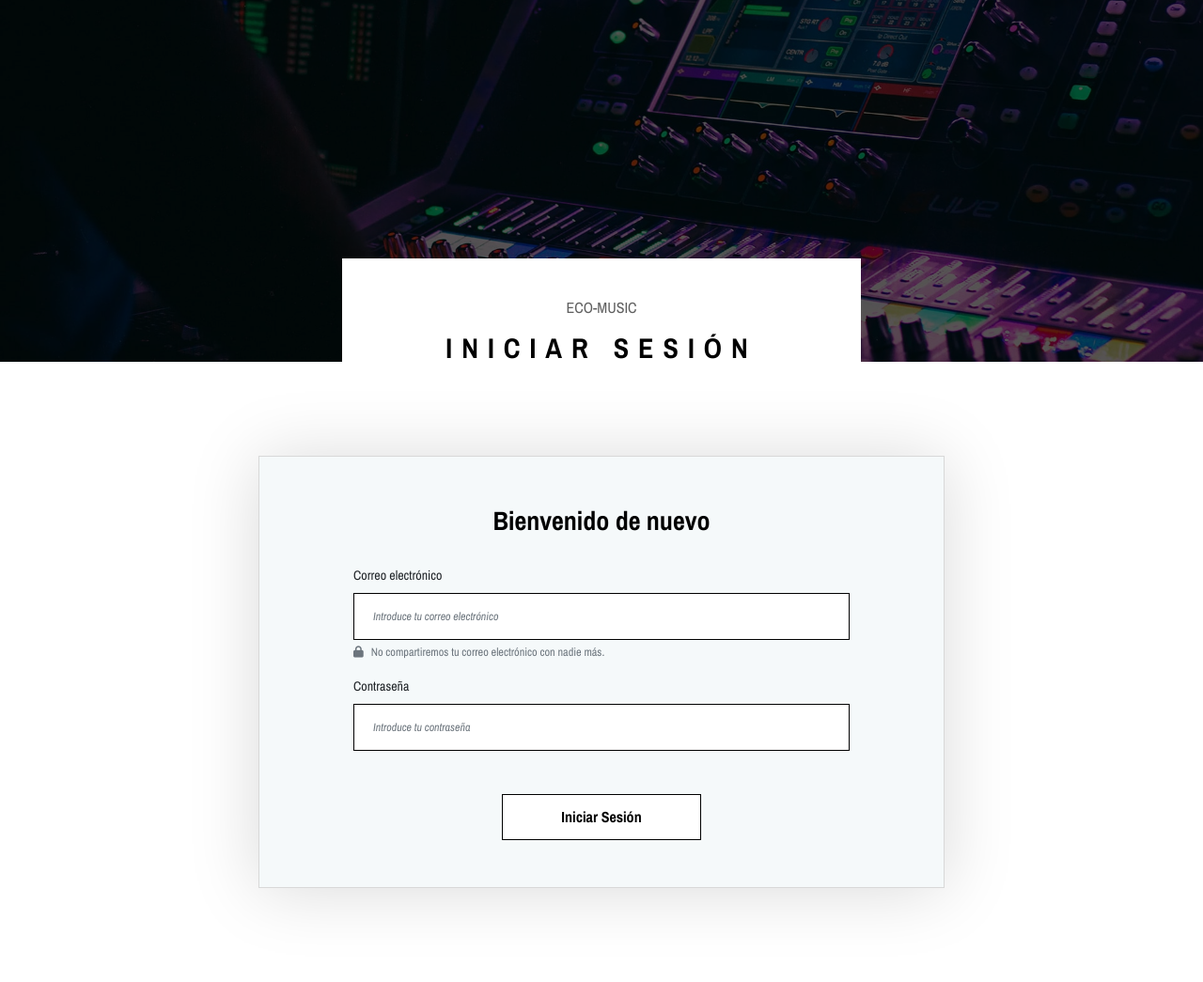
After one commit to GaryJ14/TesisUTC, a Django app: page /loginAdmin in a window 1280 px wide. The commit adds this page. Shown: the whole page at 94% size. Run offline with Django 5.2, Linux system fonts and the light colour scheme; some libraries are stand-ins or nearby versions.

Commit message:
New Info

```diff
--- /dev/null
+++ b/Aplicaciones/Musica/templates/Backend/loginAdmin.html
@@ -0,0 +1,86 @@
+
+{% load static %}
+<!DOCTYPE html>
+<html lang="en">
+<head>
+    <meta charset="UTF-8">
+    <meta name="viewport" content="width=device-width, initial-scale=1.0">
+    <title>ADMIN</title>
+    <!--Importando jQuery-->
+    <script src="https://code.jquery.com/jquery-3.7.1.min.js" integrity="sha256-/JqT3SQfawRcv/BIHPThkBvs0OEvtFFmqPF/lYI/Cxo=" crossorigin="anonymous"></script>
+    <!--Importando Boostrap-->
+    <link rel="stylesheet" href="https://cdn.jsdelivr.net/npm/bootstrap@5.3.2/dist/css/bootstrap.min.css" integrity="sha384-T3c6CoIi6uLrA9TneNEoa7RxnatzjcDSCmG1MXxSR1GAsXEV/Dwwykc2MPK8M2HN" crossorigin="anonymous">
+    <!--IMPORTANDO BOOSTRAP JS-->
+    <script src="https://cdn.jsdelivr.net/npm/bootstrap@5.3.2/dist/js/bootstrap.min.js" integrity="sha384-BBtl+eGJRgqQAUMxJ7pMwbEyER4l1g+O15P+16Ep7Q9Q+zqX6gSbd85u4mG4QzX+" crossorigin="anonymous"></script>
+
+    <!--Importando DataTables-->
+    <link rel="stylesheet" href="//cdn.datatables.net/2.0.8/css/dataTables.dataTables.min.css">
+    <script  src="//cdn.datatables.net/2.0.8/js/dataTables.min.js"></script>
+
+    <!--IMPORTANDO SWITHALERT-->
+    <script src="https://cdn.jsdelivr.net/npm/sweetalert2@11"></script>
+
+    <!--IMPORTANDO FONT-AWASOME-->
+    <link rel="stylesheet" href="https://cdnjs.cloudflare.com/ajax/libs/font-awesome/6.5.2/css/all.min.css" integrity="sha512-SnH5WK+bZxgPHs44uWIX+LLJAJ9/2PkPKZ5QiAj6Ta86w+fsb2TkcmfRyVX3pBnMFcV7oQPJkl9QevSCWr3W6A==" crossorigin="anonymous" referrerpolicy="no-referrer" />
+
+    <!--Importando FileInput.js -->
+    <link rel="stylesheet" href="https://cdn.jsdelivr.net/gh/kartik-v/bootstrap-fileinput@5.5.0/css/fileinput.min.css">
+    <script  src="https://cdn.jsdelivr.net/gh/kartik-v/bootstrap-fileinput@5.5.0/js/fileinput.min.js"></script>
+    <!-- Favicon -->
+    <link rel="icon" href="{% static 'plantilla/one-music/img/core-img/favicon.ico'%}">
+
+    <!-- Stylesheet -->
+    <link rel="stylesheet" href="{% static 'plantilla/one-music/style.css'%}">
+    <link rel="stylesheet" href="https://cdnjs.cloudflare.com/ajax/libs/font-awesome/6.0.0-beta3/css/all.min.css">
+</head>
+<body>
+
+<!-- ##### Breadcumb Area Start ##### -->
+<section class="breadcumb-area bg-img bg-overlay" style="background-image: url(img/bg-img/breadcumb3.jpg);">
+    <div class="bradcumbContent">
+        <p>ECO-MUSIC</p>
+        <h2>Iniciar Sesión</h2>
+    </div>
+</section>
+<!-- ##### Breadcumb Area End ##### -->
+
+<!-- ##### Login Area Start ##### -->
+<section class="login-area section-padding-100">
+    <div class="container">
+        <div class="row justify-content-center">
+            <div class="col-12 col-lg-8">
+                <div class="login-content">
+                    <h3>Bienvenido de nuevo</h3>
+                    <!-- Login Form -->
+                    <div class="login-form">
+                        <form action="{% url 'loginAdmin' %}" method="post">
+                            {% csrf_token %}
+                            <div class="form-group">
+                                <label for="email">Correo electrónico</label>
+                                <input type="email" class="form-control" id="email" name="email" placeholder="Introduce tu correo electrónico" required>
+                                <small id="emailHelp" class="form-text text-muted"><i class="fa fa-lock mr-2"></i>No compartiremos tu correo electrónico con nadie más.</small>
+                            </div>
+                            <div class="form-group">
+                                <label for="password">Contraseña</label>
+                                <input type="password" class="form-control" id="password" name="password" placeholder="Introduce tu contraseña" required>
+                            </div>
+                            <button type="submit" class="btn oneMusic-btn mt-30">Iniciar Sesión</button>
+                        </form>
+                    </div>
+                    {% if messages %}
+                        <div class="alert alert-danger mt-3">
+                            {% for message in messages %}
+                                <p>{{ message }}</p>
+                            {% endfor %}
+                        </div>
+                    {% endif %}
+                </div>
+            </div>
+        </div>
+    </div>
+</section>
+
+<!-- ##### Login Area End ##### -->
+
+</body>
+</html>
--- a/Aplicaciones/Musica/templates/Backend/plantillas.html
+++ b/Aplicaciones/Musica/templates/Backend/plantillas.html
@@ -67,6 +67,8 @@
                     <a class="nav-link js-scroll-trigger" href="{% url 'ListadoUsuarios'%}">
                         <i class="fa fa-list"></i> Listado
                     </a>
+                    <a class="dropdown-item" href="{% url 'ListadoUsuarios' %}">Usuarios</a>
+                    <a class="dropdown-item" href="{% url 'ListadoMusic' %}">Musicas</a>
                 </li>
                 <li class="nav-item">
                     <a class="nav-link js-scroll-trigger" href="#portfolio">
--- a/Aplicaciones/Musica/urls.py
+++ b/Aplicaciones/Musica/urls.py
@@ -7,6 +7,7 @@ from . import views
 urlpatterns=[
     path('', views.home),
     path('login', views.login,name='login'),
+    path('loginAdmin', views.loginAdmin,name='loginAdmin'),
 
     path('register', views.register,name='register'),
     path('guardarRegistro/', views.guardarRegistro,name='guardarRegistro'),
--- a/Aplicaciones/Musica/views.py
+++ b/Aplicaciones/Musica/views.py
@@ -26,6 +26,23 @@ def login(request):
             messages.error(request, 'El correo electrónico no está registrado')
 
     return render(request, 'Frontend/login.html')
+def loginAdmin(request):
+    if request.method == 'POST':
+        email = request.POST['email']
+        password = request.POST['password']
+
+        try:
+            user = Registro.objects.get(email=email)
+            if user.password == password:
+                # Aquí podrías manejar la lógica de iniciar sesión correctamente
+                messages.success(request, 'Inicio de sesión exitoso')
+                return redirect('ListadoUsuarios')  # Redirige a la página principal u otra página
+            else:
+                messages.error(request, 'Contraseña incorrecta')
+        except Registro.DoesNotExist:
+            messages.error(request, 'El correo electrónico no está registrado')
+
+    return render(request, 'Backend/loginAdmin.html')
 
 def register(request):
     return render(request,"Frontend/register.html")
```
Also changed, not shown: Aplicaciones/Musica/templates/Frontend/plantilla.html (+25 -4 lines).
